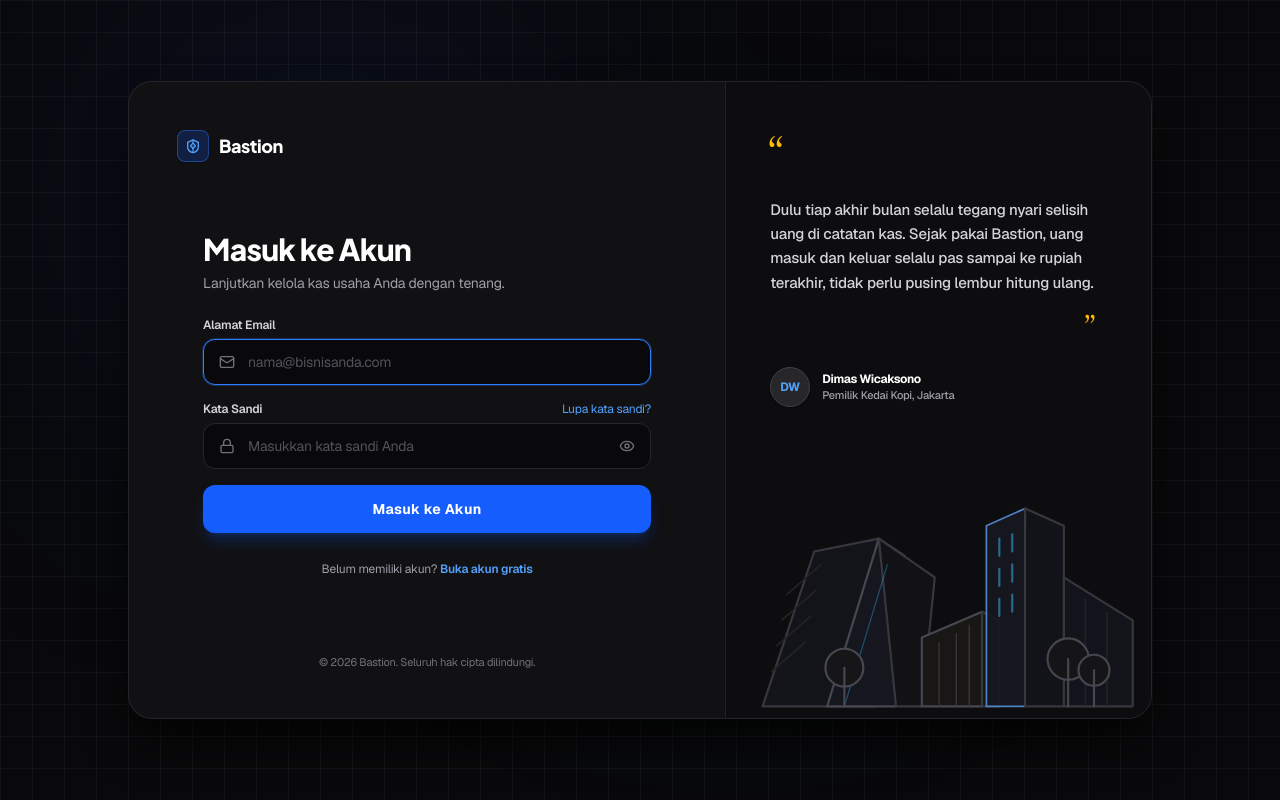
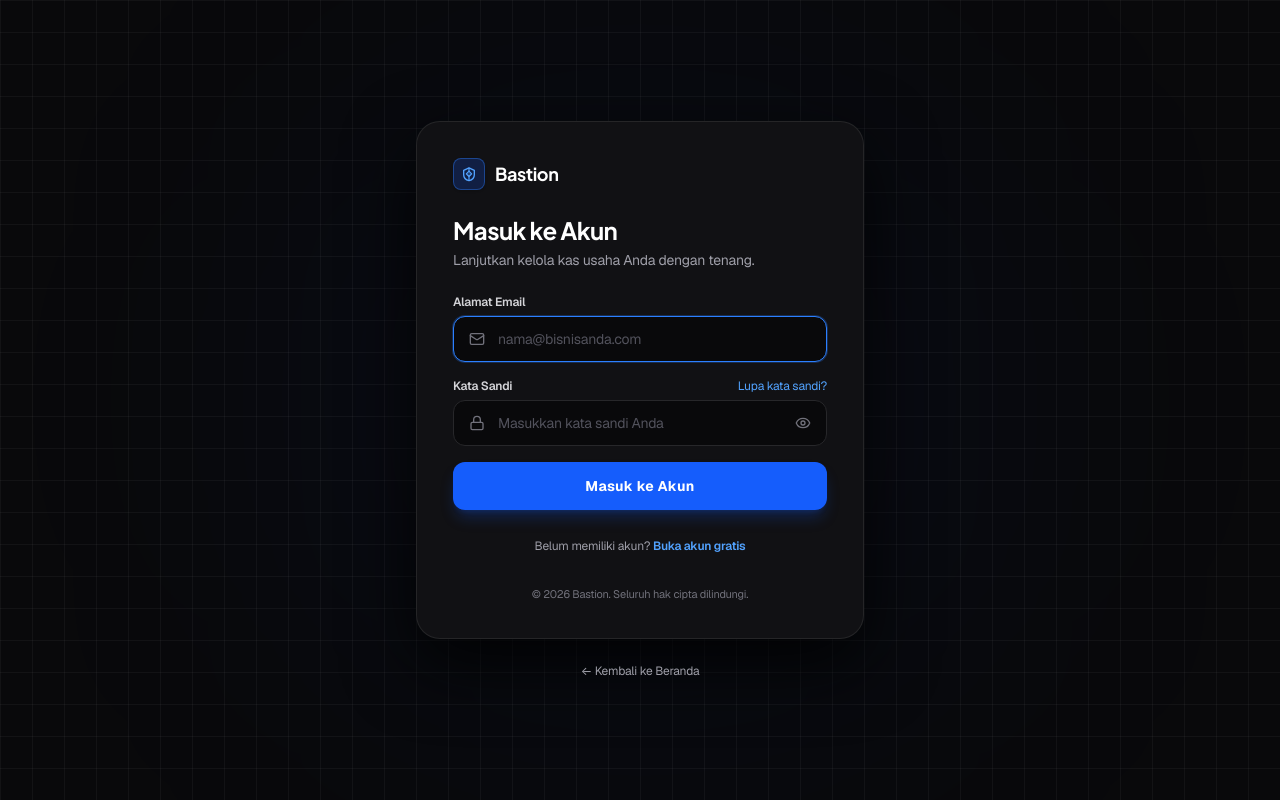
Before and after one commit to agamlatiff/bastion, a React (Vite) app in the folder web/: page /login in a window 1280 px wide. Built offline with nearby package versions, Linux system fonts and the light colour scheme.

Commit message:
feat(auth): transform login and register into clean centered single-column focus card

```diff
--- a/web/src/layouts/AuthLayout.tsx
+++ b/web/src/layouts/AuthLayout.tsx
@@ -1,160 +1,22 @@
 import React from 'react';
-import { Outlet, useLocation } from 'react-router-dom';
+import { Outlet, Link } from 'react-router-dom';
 
 export const AuthLayout: React.FC = () => {
-    const location = useLocation();
-    const isRegister = location.pathname.includes('register');
+    return (
+        <div className="min-h-screen bg-[#09090b] text-zinc-100 flex flex-col justify-center items-center p-4 sm:p-6 relative overflow-hidden bg-grid-subtle select-none">
+            {/* Ambient Background Subtle Glow */}
+            <div className="absolute top-1/2 left-1/2 -translate-x-1/2 -translate-y-1/2 w-[600px] h-[500px] bg-blue-600/[0.07] rounded-full blur-[160px] pointer-events-none" />
 
-    return (
-        <div className="min-h-screen bg-[#09090b] text-zinc-100 flex items-center justify-center p-3 sm:p-6 lg:p-10 relative overflow-hidden bg-grid-subtle select-none">
-            {/* Ambient Background Glows */}
-            <div className="absolute top-1/4 left-1/4 -translate-x-1/2 -translate-y-1/2 w-[500px] h-[400px] bg-blue-600/10 rounded-full blur-[140px] pointer-events-none" />
-            <div className="absolute bottom-1/4 right-1/4 w-[450px] h-[350px] bg-emerald-600/10 rounded-full blur-[120px] pointer-events-none" />
+            {/* Centered Single-Column Focus Card */}
+            <div className="w-full max-w-md rounded-3xl bg-[#111114] border border-zinc-800/90 shadow-[0_25px_70px_rgba(0,0,0,0.85)] p-6 sm:p-9 relative z-10">
+                <Outlet />
+            </div>
 
-            {/* Split-Screen Card (Bastion Dark Theme) */}
-            <div className="w-full max-w-5xl rounded-3xl bg-[#111114] border border-zinc-800/90 shadow-2xl shadow-black/90 overflow-hidden grid grid-cols-1 lg:grid-cols-12 min-h-[620px] relative z-10">
-                {/* Left Column: Form Panel (7 cols on LG) */}
-                <div className="lg:col-span-7 p-6 sm:p-10 lg:p-12 flex flex-col justify-between">
-                    <Outlet />
-                </div>
-
-                {/* Right Column: Grounded Testimonial & Dark Architectural Art (5 cols on LG) */}
-                <div className="hidden lg:flex lg:col-span-5 bg-[#0d0d10] border-l border-zinc-800/80 p-8 lg:p-11 flex-col justify-between relative overflow-hidden text-left">
-                    {/* Testimonial Quote */}
-                    <div className="space-y-4 pt-2 relative z-10">
-                        <span className="text-amber-400 font-serif text-5xl leading-none block select-none">
-                            “
-                        </span>
-
-                        <p className="text-zinc-300 text-sm sm:text-[15px] font-medium leading-relaxed">
-                            {isRegister
-                                ? 'Buka akunnya cuma butuh waktu sebentar. Sekarang pantau uang usaha harian rasanya jauh lebih tenang karena semua catatan kas langsung rapi dari awal.'
-                                : 'Dulu tiap akhir bulan selalu tegang nyari selisih uang di catatan kas. Sejak pakai Bastion, uang masuk dan keluar selalu pas sampai ke rupiah terakhir, tidak perlu pusing lembur hitung ulang.'}
-                        </p>
-
-                        <span className="text-amber-400 font-serif text-4xl leading-none block select-none text-right pr-3">
-                            ”
-                        </span>
-
-                        {/* Author Info */}
-                        <div className="flex items-center gap-3 pt-1">
-                            <div className="w-10 h-10 rounded-full bg-zinc-800 border border-zinc-700 text-blue-400 font-bold flex items-center justify-center text-xs shadow-sm">
-                                {isRegister ? 'SM' : 'DW'}
-                            </div>
-                            <div>
-                                <h4 className="text-xs font-bold text-white">
-                                    {isRegister ? 'Sarah Mahendra' : 'Dimas Wicaksono'}
-                                </h4>
-                                <p className="text-[11px] text-zinc-400 font-medium">
-                                    {isRegister ? 'Pengelola Usaha Retail, Bandung' : 'Pemilik Kedai Kopi, Jakarta'}
-                                </p>
-                            </div>
-                        </div>
-                    </div>
-
-                    {/* Dark Mode Architectural Skyline Illustration */}
-                    <div className="w-full -mb-8 -mx-4 pt-6 select-none pointer-events-none relative z-0 opacity-85">
-                        <svg
-                            viewBox="0 0 450 320"
-                            className="w-[115%] h-auto overflow-visible"
-                            fill="none"
-                            xmlns="http://www.w3.org/2000/svg"
-                        >
-                            {/* Building 1 (Far Left Angled Tower) */}
-                            <path
-                                d="M 10 320 L 70 140 L 145 125 L 140 320 Z"
-                                fill="#15151c"
-                                stroke="#3f3f46"
-                                strokeWidth="2.5"
-                                strokeLinejoin="round"
-                            />
-                            <line x1="20" y1="280" x2="60" y2="245" stroke="#27272a" strokeWidth="2" />
-                            <line x1="26" y1="250" x2="66" y2="215" stroke="#27272a" strokeWidth="2" />
-                            <line x1="32" y1="220" x2="72" y2="185" stroke="#27272a" strokeWidth="2" />
-                            <line x1="38" y1="190" x2="78" y2="155" stroke="#27272a" strokeWidth="2" />
-
-                            {/* Building 2 (Mid-Left Tapered Glass Skyscraper) */}
-                            <path
-                                d="M 85 320 L 145 125 L 175 145 L 165 320 Z"
-                                fill="#181822"
-                                stroke="#52525b"
-                                strokeWidth="2.5"
-                                strokeLinejoin="round"
-                            />
-                            <path
-                                d="M 145 125 L 210 170 L 195 320 L 165 320 Z"
-                                fill="#121218"
-                                stroke="#3f3f46"
-                                strokeWidth="2.5"
-                                strokeLinejoin="round"
-                            />
-                            <line x1="105" y1="320" x2="155" y2="155" stroke="#38bdf8" strokeWidth="1.5" opacity="0.4" />
-
-                            {/* Building 3 (Mid Accent Pavilion) */}
-                            <path
-                                d="M 195 320 L 195 240 L 265 210 L 265 320 Z"
-                                fill="#1c1917"
-                                stroke="#52525b"
-                                strokeWidth="2.5"
-                                strokeLinejoin="round"
-                            />
-                            <path
-                                d="M 265 210 L 285 220 L 285 320 L 265 320 Z"
-                                fill="#171513"
-                                stroke="#3f3f46"
-                                strokeWidth="2.5"
-                                strokeLinejoin="round"
-                            />
-                            <line x1="215" y1="320" x2="215" y2="245" stroke="#3f3f46" strokeWidth="1.5" />
-                            <line x1="235" y1="320" x2="235" y2="235" stroke="#3f3f46" strokeWidth="1.5" />
-                            <line x1="250" y1="320" x2="250" y2="225" stroke="#3f3f46" strokeWidth="1.5" />
-
-                            {/* Building 4 (Center Tall Financial Headquarters) */}
-                            <path
-                                d="M 270 320 L 270 110 L 315 90 L 315 320 Z"
-                                fill="#1a1a24"
-                                stroke="#60a5fa"
-                                strokeWidth="2"
-                                strokeLinejoin="round"
-                                opacity="0.9"
-                            />
-                            <path
-                                d="M 315 90 L 360 110 L 360 320 L 315 320 Z"
-                                fill="#14141c"
-                                stroke="#3f3f46"
-                                strokeWidth="2.5"
-                                strokeLinejoin="round"
-                            />
-                            {/* Window Columns */}
-                            <line x1="285" y1="125" x2="285" y2="145" stroke="#38bdf8" strokeWidth="2.5" strokeLinecap="round" opacity="0.6" />
-                            <line x1="300" y1="120" x2="300" y2="140" stroke="#38bdf8" strokeWidth="2.5" strokeLinecap="round" opacity="0.6" />
-                            <line x1="285" y1="160" x2="285" y2="180" stroke="#38bdf8" strokeWidth="2.5" strokeLinecap="round" opacity="0.6" />
-                            <line x1="300" y1="155" x2="300" y2="175" stroke="#38bdf8" strokeWidth="2.5" strokeLinecap="round" opacity="0.6" />
-                            <line x1="285" y1="195" x2="285" y2="215" stroke="#38bdf8" strokeWidth="2.5" strokeLinecap="round" opacity="0.6" />
-                            <line x1="300" y1="190" x2="300" y2="210" stroke="#38bdf8" strokeWidth="2.5" strokeLinecap="round" opacity="0.6" />
-
-                            {/* Building 5 (Far Right Tower) */}
-                            <path
-                                d="M 360 320 L 360 170 L 440 220 L 440 320 Z"
-                                fill="#16161e"
-                                stroke="#3f3f46"
-                                strokeWidth="2.5"
-                                strokeLinejoin="round"
-                            />
-                            <line x1="385" y1="320" x2="385" y2="195" stroke="#27272a" strokeWidth="2" />
-                            <line x1="410" y1="320" x2="410" y2="210" stroke="#27272a" strokeWidth="2" />
-
-                            {/* Foreground Architectural Trees */}
-                            <circle cx="105" cy="275" r="22" fill="#18181b" stroke="#52525b" strokeWidth="2.5" />
-                            <path d="M 105 275 L 105 320" stroke="#52525b" strokeWidth="2.5" strokeLinecap="round" />
-
-                            <circle cx="365" cy="265" r="24" fill="#18181b" stroke="#52525b" strokeWidth="2.5" />
-                            <circle cx="395" cy="278" r="18" fill="#18181b" stroke="#52525b" strokeWidth="2.5" />
-                            <path d="M 365 265 L 365 320" stroke="#52525b" strokeWidth="2.5" strokeLinecap="round" />
-                            <path d="M 395 278 L 395 320" stroke="#52525b" strokeWidth="2.5" strokeLinecap="round" />
-                        </svg>
-                    </div>
-                </div>
+            {/* Back to Home Link */}
+            <div className="mt-6 text-center text-xs text-zinc-500 relative z-10">
+                <Link to="/" className="text-zinc-400 hover:text-white transition-colors">
+                    &larr; Kembali ke Beranda
+                </Link>
             </div>
         </div>
     );
--- a/web/src/pages/LoginPage.tsx
+++ b/web/src/pages/LoginPage.tsx
@@ -84,24 +84,24 @@ export const LoginPage: React.FC = () => {
     };
 
     return (
-        <div className="flex flex-col justify-between h-full space-y-8">
+        <div className="space-y-6 text-left">
             {/* Top Brand Logo */}
             <div>
                 <Link to="/" className="inline-flex items-center gap-2.5 group">
                     <div className="w-8 h-8 rounded-lg bg-blue-600/20 border border-blue-500/40 text-blue-400 flex items-center justify-center shadow-sm group-hover:border-blue-400 transition-colors">
                         <BastionLogo className="w-4 h-4 stroke-[2.2]" />
                     </div>
-                    <span className="font-heading font-extrabold text-lg text-white tracking-tight">
+                    <span className="font-heading font-bold text-lg text-white tracking-tight">
                         Bastion
                     </span>
                 </Link>
             </div>
 
             {step === 'credentials' ? (
-                <div className="space-y-6 max-w-md mx-auto w-full">
+                <div className="space-y-6 w-full">
                     {/* Header */}
-                    <div className="space-y-1.5 text-left">
-                        <h1 className="text-2xl sm:text-3xl font-extrabold text-white font-heading tracking-tight">
+                    <div className="space-y-1 text-left">
+                        <h1 className="text-2xl font-bold text-white font-heading tracking-tight">
                             Masuk ke Akun
                         </h1>
                         <p className="text-xs sm:text-sm text-zinc-400">
```
Also changed, not shown: web/src/pages/RegisterPage.tsx (+5 -5 lines).
